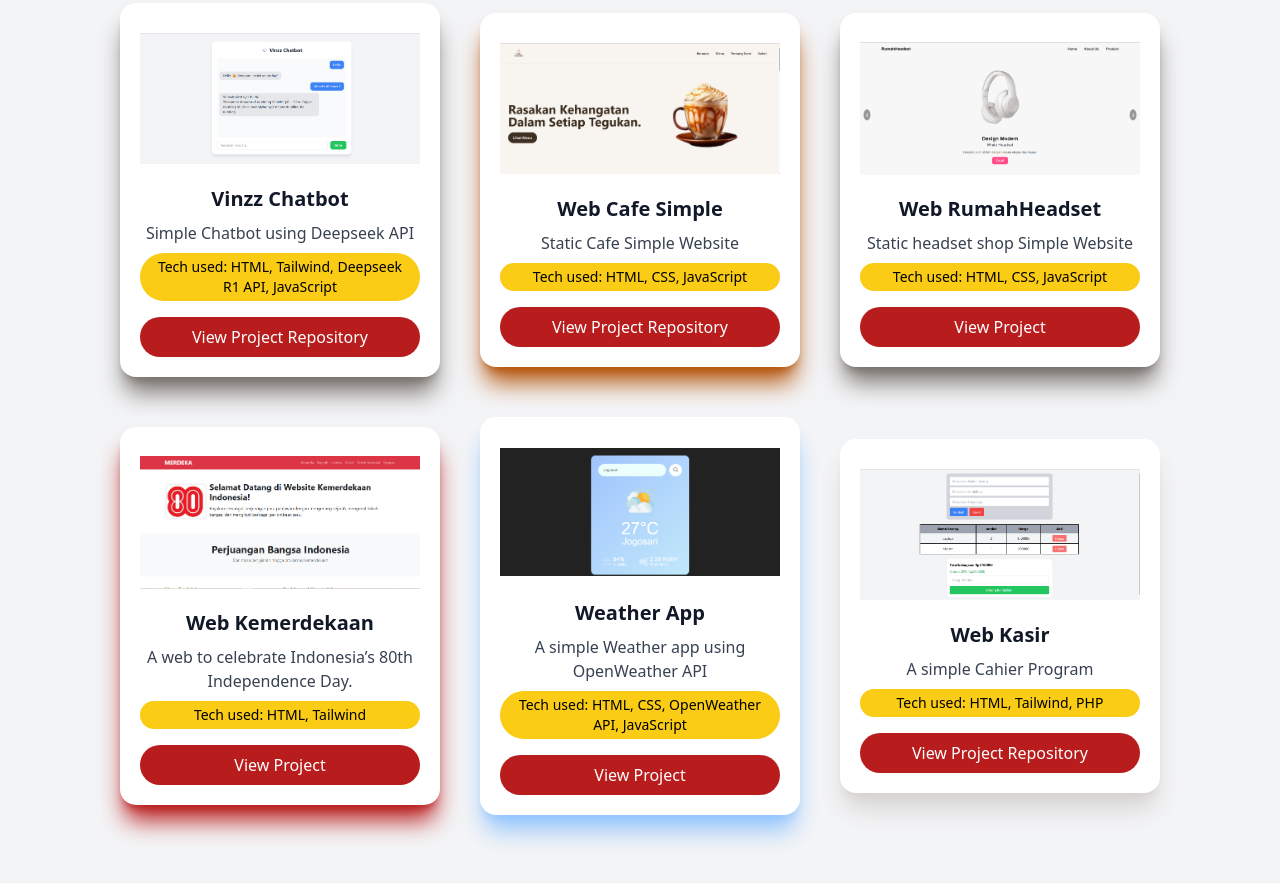
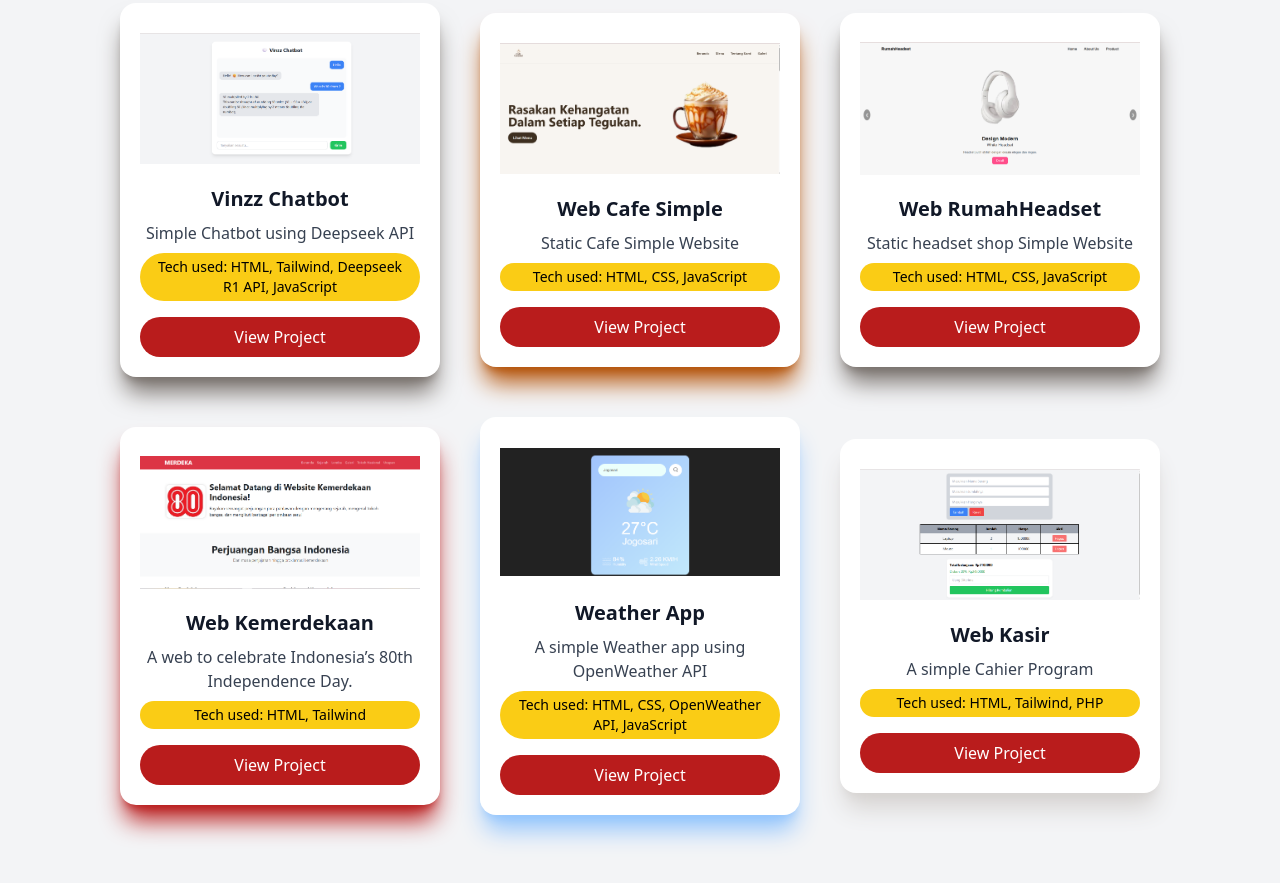
Before and after one commit to Vinzent31/Web-Portofolio, a plain HTML site: page index.html in a window 1280 px wide. Shown: the part 5040-5923 px from the top of the page. Drawn offline with nearby package versions, Linux system fonts and the light colour scheme.

Commit message:
Update index.html

```diff
--- a/index.html
+++ b/index.html
@@ -267,7 +267,7 @@
         Tech used: HTML, Tailwind, Deepseek R1 API, JavaScript
       </p>
       <a href="https://github.com/Vinzent31/Chatbot-API" target="_blank" class="mt-4 bg-red-700 text-white rounded-full px-6 py-2 hover:bg-black transition-colors duration-300">
-        View Project Repository
+        View Project
       </a>
     </div>
 
@@ -280,7 +280,7 @@
         Tech used: HTML, CSS, JavaScript
       </p>
       <a href="https://github.com/Vinzent31/Web_Kafe" target="_blank" class="mt-4 bg-red-700 text-white rounded-full px-6 py-2 hover:bg-black transition-colors duration-300">
-        View Project Repository
+        View Project
       </a>
     </div>
     <!-- Project 3 -->
@@ -331,7 +331,7 @@
         Tech used: HTML, Tailwind, PHP
       </p>
       <a href="https://github.com/Vinzent31/Sistem-Kasir" target="_blank" class="mt-4 bg-red-700 text-white rounded-full px-6 py-2 hover:bg-black transition-colors duration-300">
-        View Project Repository
+        View Project
       </a>
     </div>
 
```
